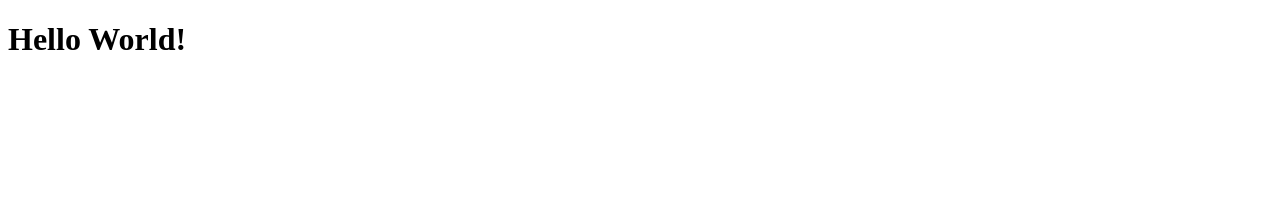
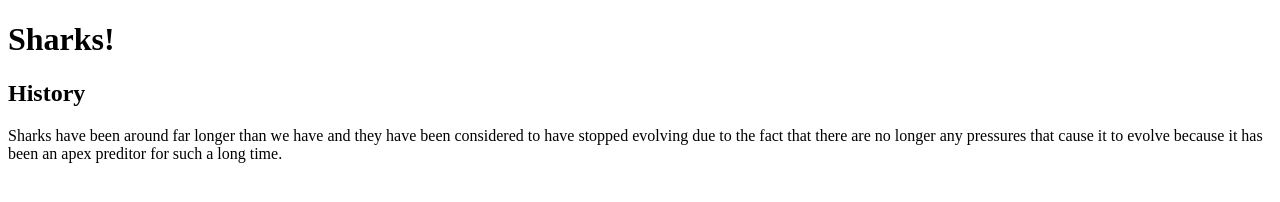
Before and after one commit to GMCLi/GordonLi.github.io, a plain HTML site: page index.html in a window 1280 px wide. Drawn offline with Linux system fonts and the light colour scheme.

Commit message:
First attempt

```diff
--- a/index.html
+++ b/index.html
@@ -8,6 +8,10 @@
 
 <body>
 <header>
-    <h1>Hello World!</h1>
+    <h1>Sharks!</h1>
 </header>
+
+<h2>History</h2>
+<p>Sharks have been around far longer than we have and they have been considered to have stopped evolving due to the fact that there are no longer any pressures that cause it to evolve because it has been an apex preditor for such a long time.</p>
+
 </body>
```
